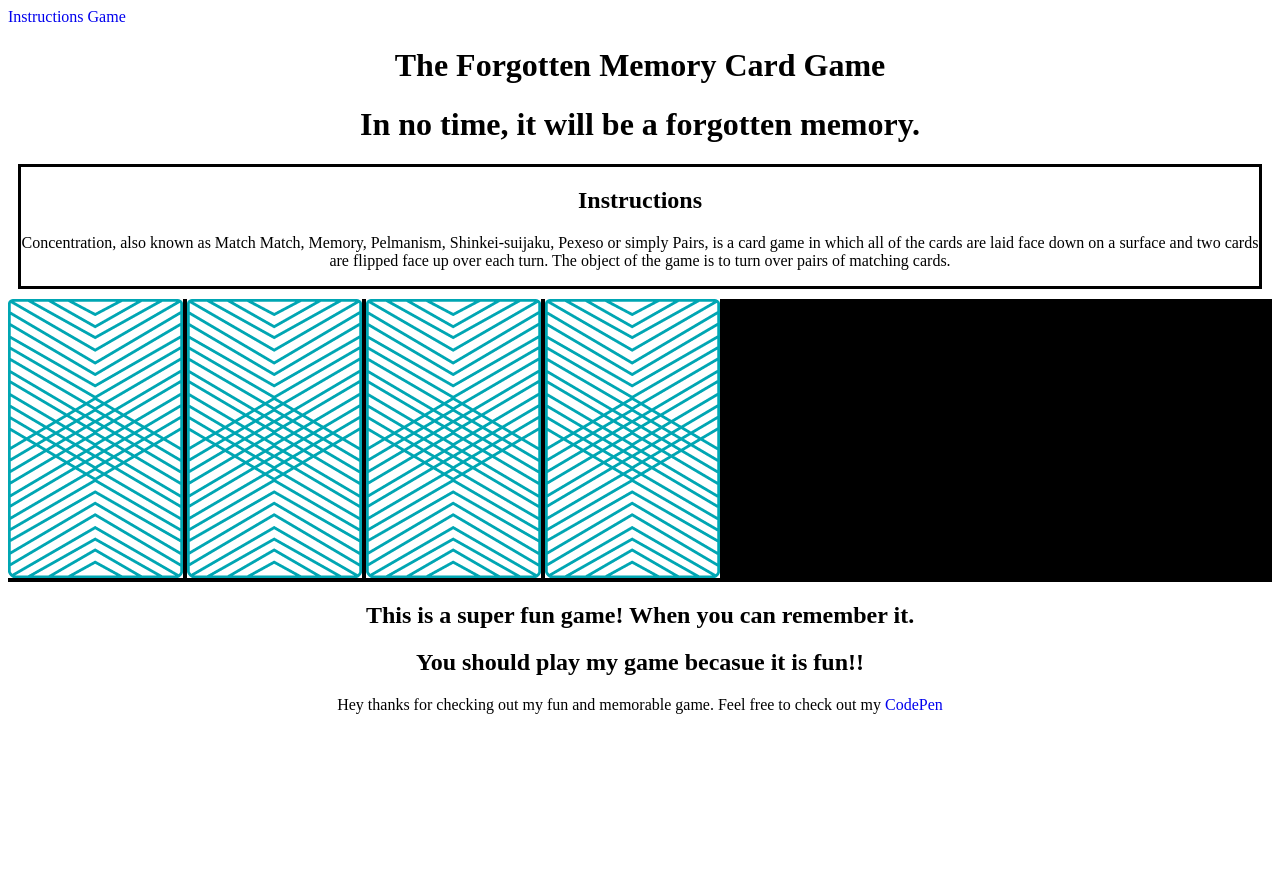
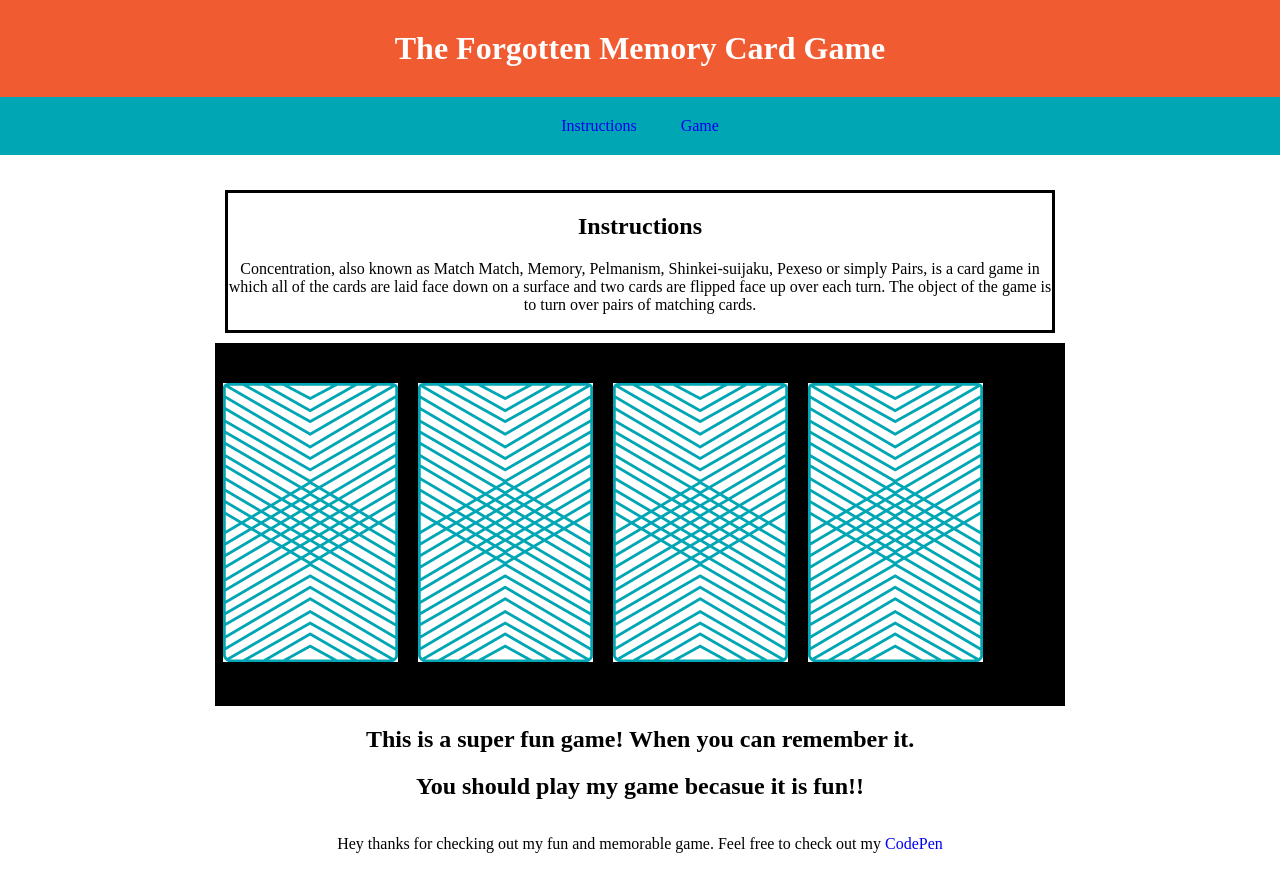
Before and after one commit to mrrogercampbell/wdi-fundamentals-memorygame, a plain HTML site: page memory_game/index.html in a window 1280 px wide. Before the commit the page ends 800 px from the top, so only its background shows below. Drawn offline with Linux system fonts and the light colour scheme; a web font is replaced by a local one.

Commit message:
completed unit 5 Assignment

```diff
--- a/memory_game/css/style.css
+++ b/memory_game/css/style.css
@@ -1,5 +1,33 @@
 body{
 	background: white;
+	margin: 0;
+}
+
+header{
+	background-color: #F15B31;
+	color: #FFFFFF;
+	padding: 30px 20px;
+}
+
+main{
+	width: 850px;
+	margin: 35px auto;
+}
+
+nav{
+	background-color: #00A6B3;
+	color: #FFFFFF;
+	padding: 20px 0;
+	text-align: center;
+
+}
+
+.nav{
+	margin: 20px;
+}
+
+h1{
+	margin: 0;
 }
 
 h1, h2, p {
@@ -8,6 +36,11 @@ h1, h2, p {
 
 a{
 	text-decoration: none;
+}
+
+img{
+	margin: 40px 8px 40px 8px;
+	padding: auto 0;
 }
 
 .instructions{
@@ -23,5 +56,4 @@ a{
 
 .gameboard{
 	background: black;
-	/*background-image: url("images/card-table-background");*/
 }
--- a/memory_game/index.html
+++ b/memory_game/index.html
@@ -6,16 +6,22 @@
 	<title>The Forgotten Memory Card Game</title>
 </head>
 <body>
+
+	<header>
+		<h1 class="gameTitle">the forgotten memory card game</h1>
+	</header>
+
 	<nav>
-	<a href="#">Instructions</a>
-	<a href="#">Game</a>
+		<a href="#" class="nav">Instructions</a>
+		<a href="#" class="nav">Game</a>
 	</nav>
-	<h1 class="gameTitle">the forgotten memory card game</h1>
-	<h1>In no time, it will be a forgotten memory.</h1>
+
+	<main>
 		<div class="instructions">
 			<h2>Instructions</h2>
 			<p>Concentration, also known as Match Match, Memory, Pelmanism, Shinkei-suijaku, Pexeso or simply Pairs, is a card game in which all of the cards are laid face down on a surface and two cards are flipped face up over each turn. The object of the game is to turn over pairs of matching cards.</p>
 		</div>
+
 		<div class="gameboard">
 			<img src="images/back.png" alt="Queen of Diamonds">
 			<img src="images/back.png" alt="Queen of Hearts">
@@ -25,6 +31,10 @@
 
 		<h2>This is a super fun game! When you can remember it.</h2>
 		<h2>You should play my game becasue it is fun!!</h2>
+	</main>
+
+	<footer>
 		<p>Hey thanks for checking out my fun and memorable game. Feel free to check out my <a href="https://codepen.io/rc1336/">CodePen</a></p>
+	</footer>
 </body>
 </html>
```
Lines whose indentation alone changed are shown as unchanged.
